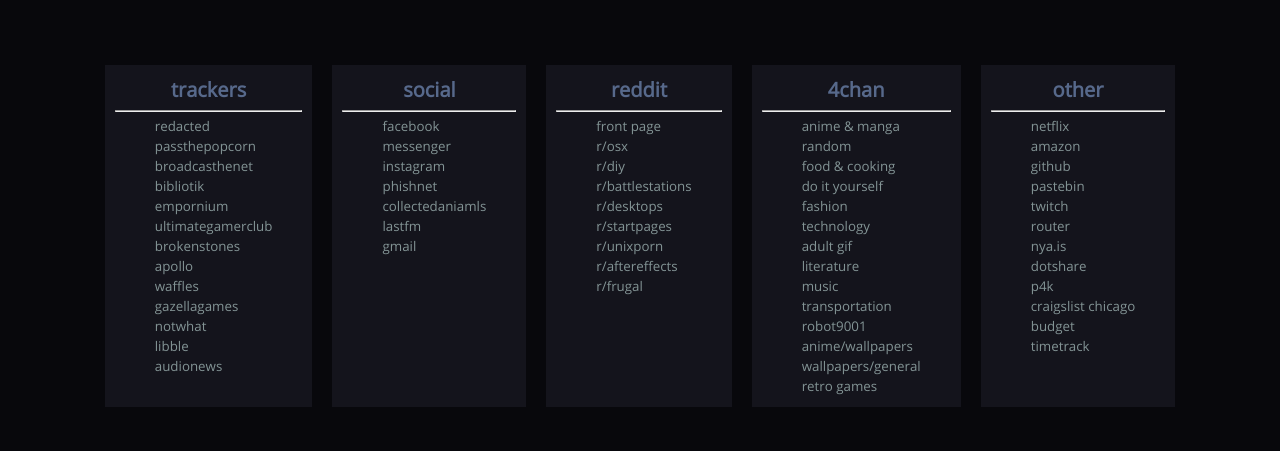
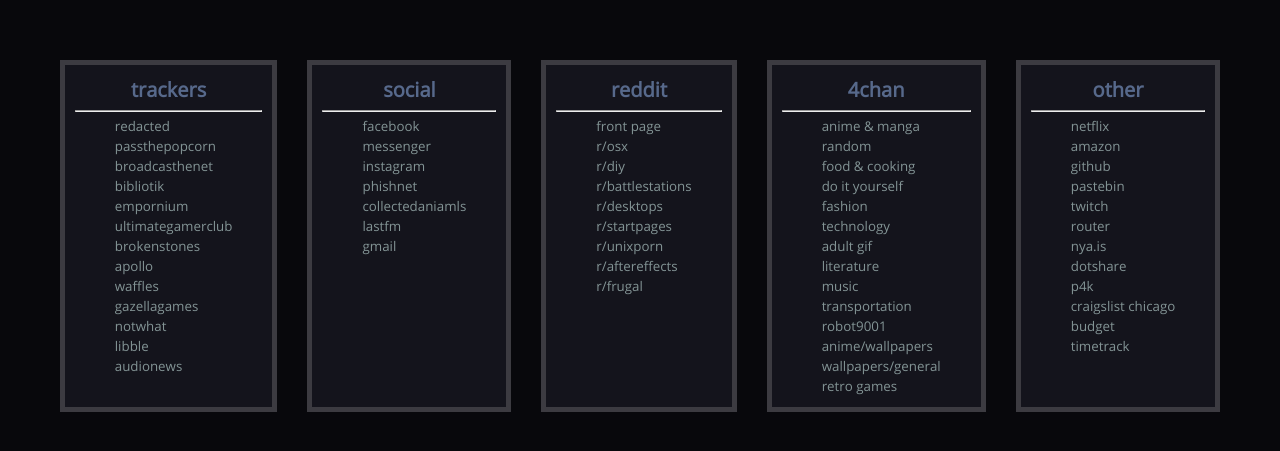
Before and after one commit to WatermelonDriveway/website, a plain HTML site: page startpage.html in a window 1280 px wide. Shown: the part 195-646 px from the top of the page. Drawn offline with Linux system fonts and the light colour scheme.

Commit message:
Update startpage.html

```diff
--- a/startpage.html
+++ b/startpage.html
@@ -33,6 +33,7 @@
   font-family: 'Open Sans', serif;
   justify-content: center;
   margin-top: 100px;
+
 }
 
 #links .selection {
@@ -41,28 +42,45 @@
 
 #links .box {
   background-color: #14141c;
-  margin: 0px 10px 0px 10px;
+  margin: 0px 20px 0px 20px;
   padding: 10px 10px 10px 10px;
+  outline: #3C3B41;
+  outline-style: solid;
+  outline-width: 5px;
+
+
 }
 
 #links .box h2 {
   text-align: center;
   margin-bottom: 5px;
+
+
+
+
 }
 
 #links .box .list ul {
   list-style: none;
   margin-top: 5px;
   margin-right: 30px;
+
+
+
 }
 
 #links .box .list ul li a {
   color: #839495;
   text-decoration: none;
+
+
+
 }
 
 #links .box .list ul li a:hover {
   color: #235274;
+
+
 }
 
 </style>
```
